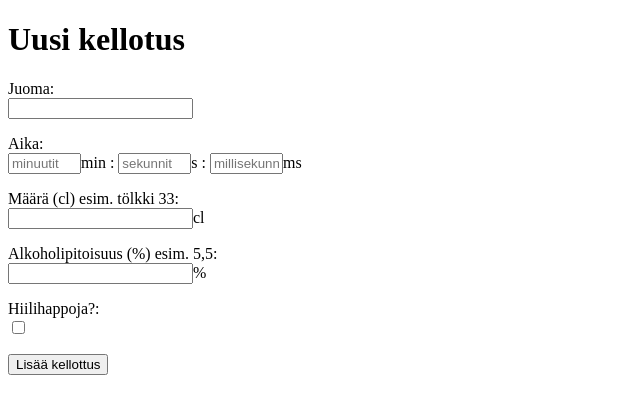
After one commit to aSkelanturi/kellotuksem.me, a Python web app: template templates/new_chug.html in a window 1280 px wide. The commit adds this page. Shown: the top 414 px of the page, without its empty margins (0-640 px from the left). Run offline with Jinja, Linux system fonts and the light colour scheme; the template is opened without the code that fills it, so the values that code supplies are empty.

Commit message:
Tried to add chug adding function halfway done, will continue later

```diff
--- a/templates/index.html
+++ b/templates/index.html
@@ -19,6 +19,10 @@
     <a href="/register">luotunnus </a>
     <a href="/logout">Kirjaudu ulos</a>
   </p>
+
+<p>
+    <a href="/new_chug">Lisää kellottus</a>
+</p>
 </body>
 
 </html>
--- /dev/null
+++ b/templates/new_chug.html
@@ -0,0 +1,37 @@
+<!DOCTYPE html>
+<html>
+
+<head>
+  <title>Uusi kellotus</title>
+</head>
+
+<body>
+    <h1>Uusi kellotus</h1>
+  <form action="/create_chug" method="post">
+    <p>
+      Juoma: <br />
+      <input type="text" name="drink" required/>
+    </p>
+    <p>
+    Aika: <br />
+    <input type="text" id="minutes" class="time-input" name="minutes" pattern="^[0-9]{1,2}$" placeholder="minuutit" size="6" required>min :
+    <input type="text" id="seconds" class="time-input" name="seconds" pattern="^[0-9]{2}$" placeholder="sekunnit" size="6" required>s :
+    <input type="text" id="milliseconds" class="time-input" name="milliseconds" pattern="^[0-9]{3}$" placeholder="millisekunnit" size="6" required>ms
+    </p>
+    <p>
+    Määrä (cl) esim. tölkki 33: <br />
+    <input type="number" name="amount" step="0.1" size="5" required/>cl
+    </p>
+    <p>
+    Alkoholipitoisuus (%) esim. 5,5: <br />
+    <input type="number" name="alcohollevel" step="0.1" size="5" required/>%
+    </p>
+    <p>
+    Hiilihappoja?: <br />
+    <input type="checkbox" name="carbonation" required/>
+    </p>
+    <input type="submit" value="Lisää kellottus" />
+  </form>
+</body>
+
+</html>
```
Also changed, not shown: app.py (+16 -3 lines), schema.sql (+9 -0 lines).
